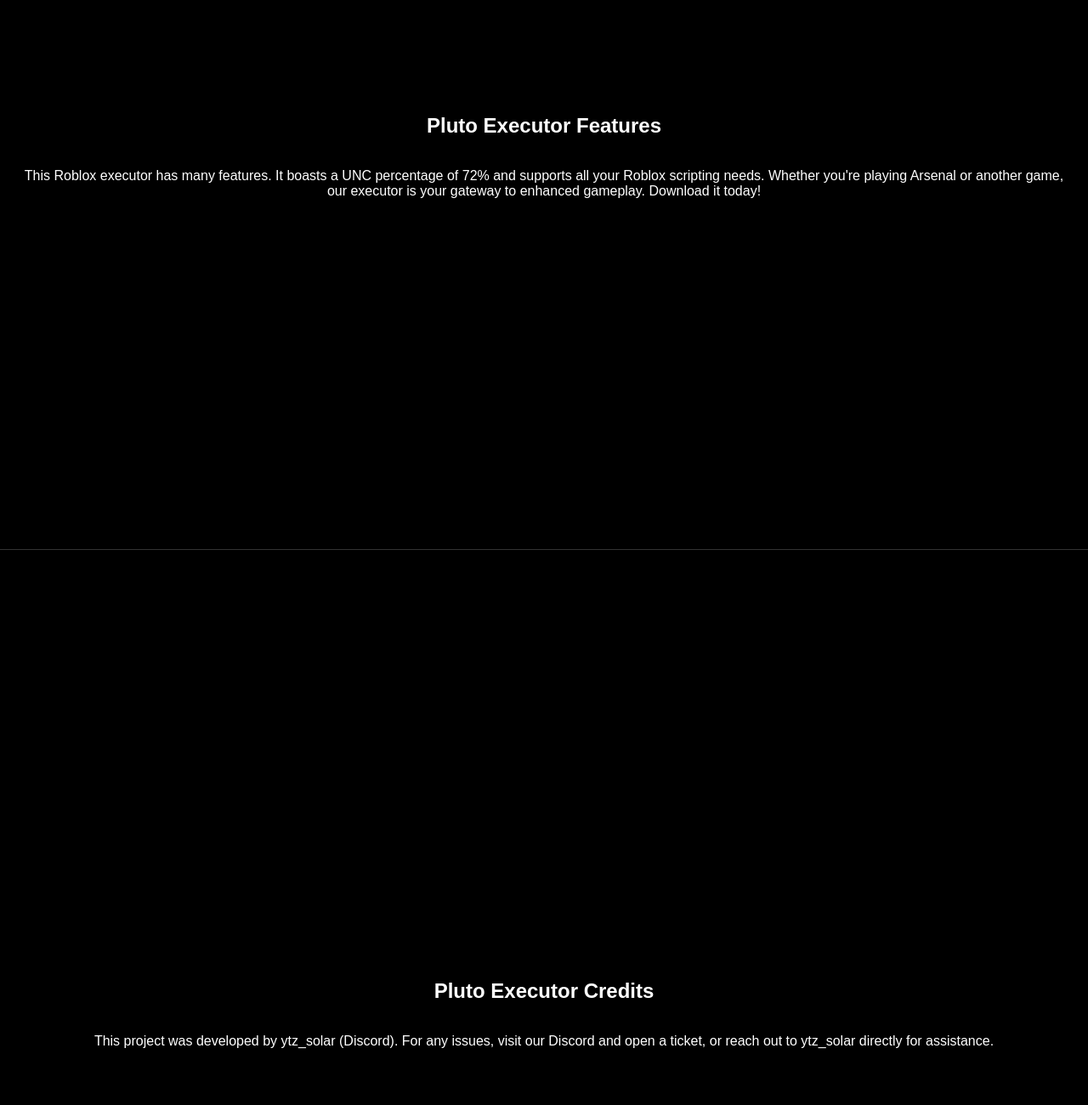
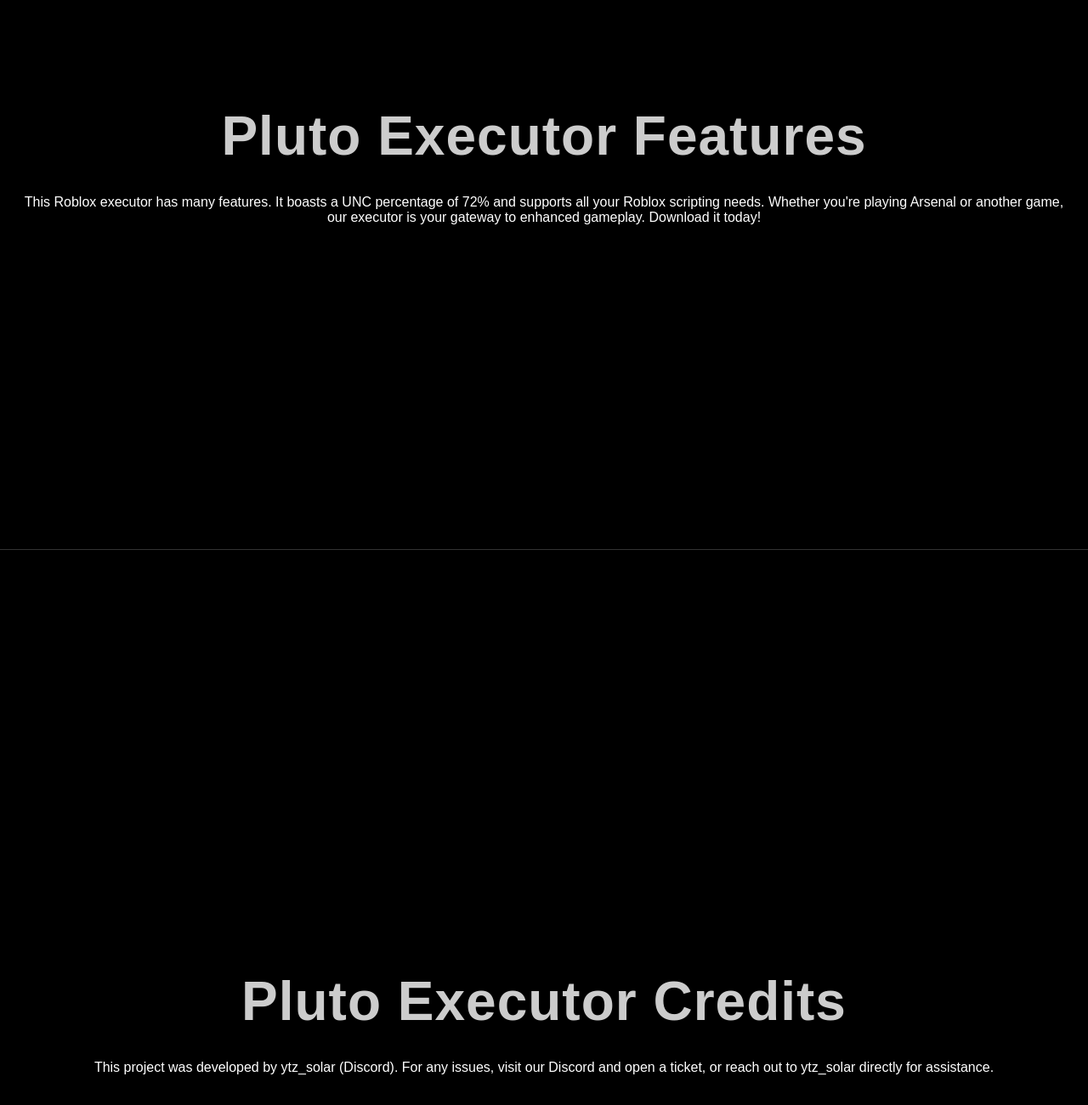
Before and after one commit to XxSolarXx/Pluto-web, a plain HTML site: page index.html in a window 1280 px wide. Shown: the part 1440-2740 px from the top of the page at 85% size. Drawn offline with Linux system fonts and the light colour scheme.

Commit message:
Update index.html

```diff
--- a/index.html
+++ b/index.html
@@ -33,7 +33,7 @@
       background-color: #333;
     }
     /* Title Styling */
-    .main-title {
+    .main-title, .section-title {
       font-size: 4em;
       color: #ccc;
       margin: 40px 0 16px;
@@ -117,7 +117,7 @@
 
   <!-- Features Section -->
   <section>
-    <h1>Pluto Executor Features</h1>
+    <h1 class="section-title">Pluto Executor Features</h1>
     <p>
       This Roblox executor has many features. It boasts a UNC percentage of 72% and supports all your Roblox scripting needs.
       Whether you're playing Arsenal or another game, our executor is your gateway to enhanced gameplay. Download it today!
@@ -129,7 +129,7 @@
 
   <!-- Credits Section -->
   <section>
-    <h1>Pluto Executor Credits</h1>
+    <h1 class="section-title">Pluto Executor Credits</h1>
     <p>
       This project was developed by ytz_solar (Discord). For any issues, visit our Discord and open a ticket, or reach out to ytz_solar directly for assistance.
     </p>
```
